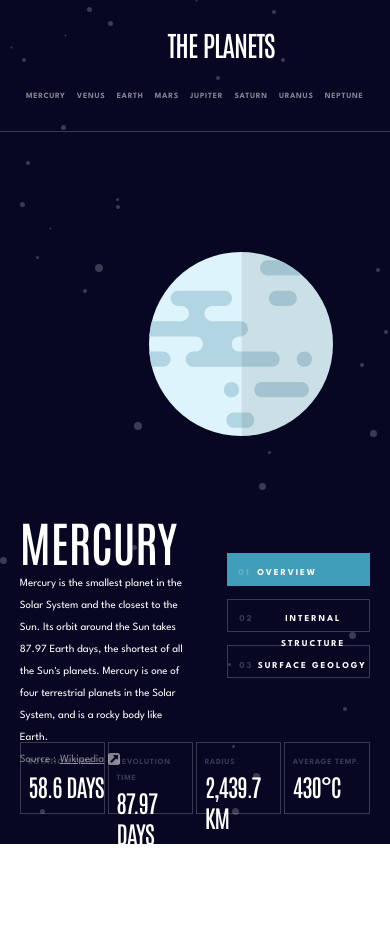
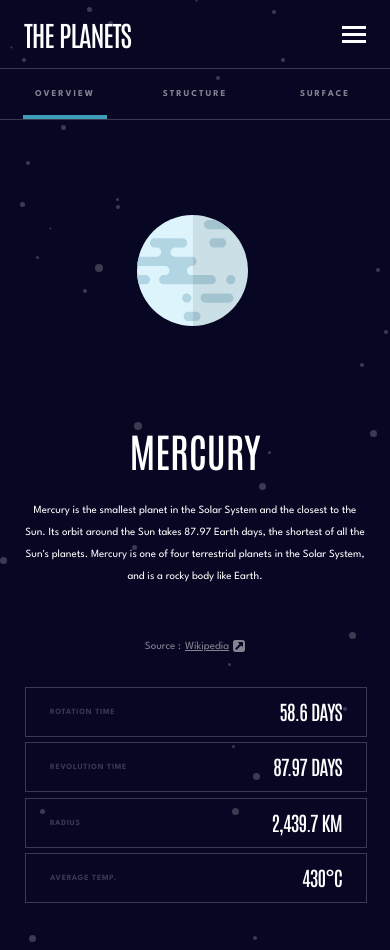
Before and after one commit to HerveDelaunay/Astro, a React (Create React App) app: page / in a window 390 px wide. Before the commit the page ends 848 px from the top, so only its background shows below. Built offline with nearby package versions, Linux system fonts and the light colour scheme.

Commit message:
media queries quick fix

```diff
--- a/src/components/App/App.tsx
+++ b/src/components/App/App.tsx
@@ -17,10 +17,13 @@ const App: React.FC = () => {
 
   useEffect(() => {
     if(planet) return
-   if(window.location.pathname === "/") setPlanet(0)
+    if(window.location.pathname === "/"){
+      setPlanet(0)
+      return
+    }
     const slugToIndex = data.findIndex((planet) => planet.name === slug)
-
-  }, [slug])
+    setPlanet(slugToIndex)
+  })
 
   return (
     <div className={`App ${mobileMenuOpened && 'App--mobile'}`}>
@@ -36,7 +39,7 @@ const App: React.FC = () => {
         mobileMenuOpened ? (
           <MobileMenu setMobileMenuOpened={setMobileMenuOpened} planetId={planet} setPlanet={setPlanet}/>
           ) : (
-            <Routes>
+      <Routes>
         <Route path='/' element={
           <>
             <Planet planetId={planet}
--- a/src/styles/_vars.scss
+++ b/src/styles/_vars.scss
@@ -15,6 +15,6 @@ $blue: #2D68F0;
 
 // breakpoints
 
-$mq-mobile: 376px;
+$mq-mobile: 400px;
 $mq-tablet: 769px;
 $mq-desktop: 1441px;
```
